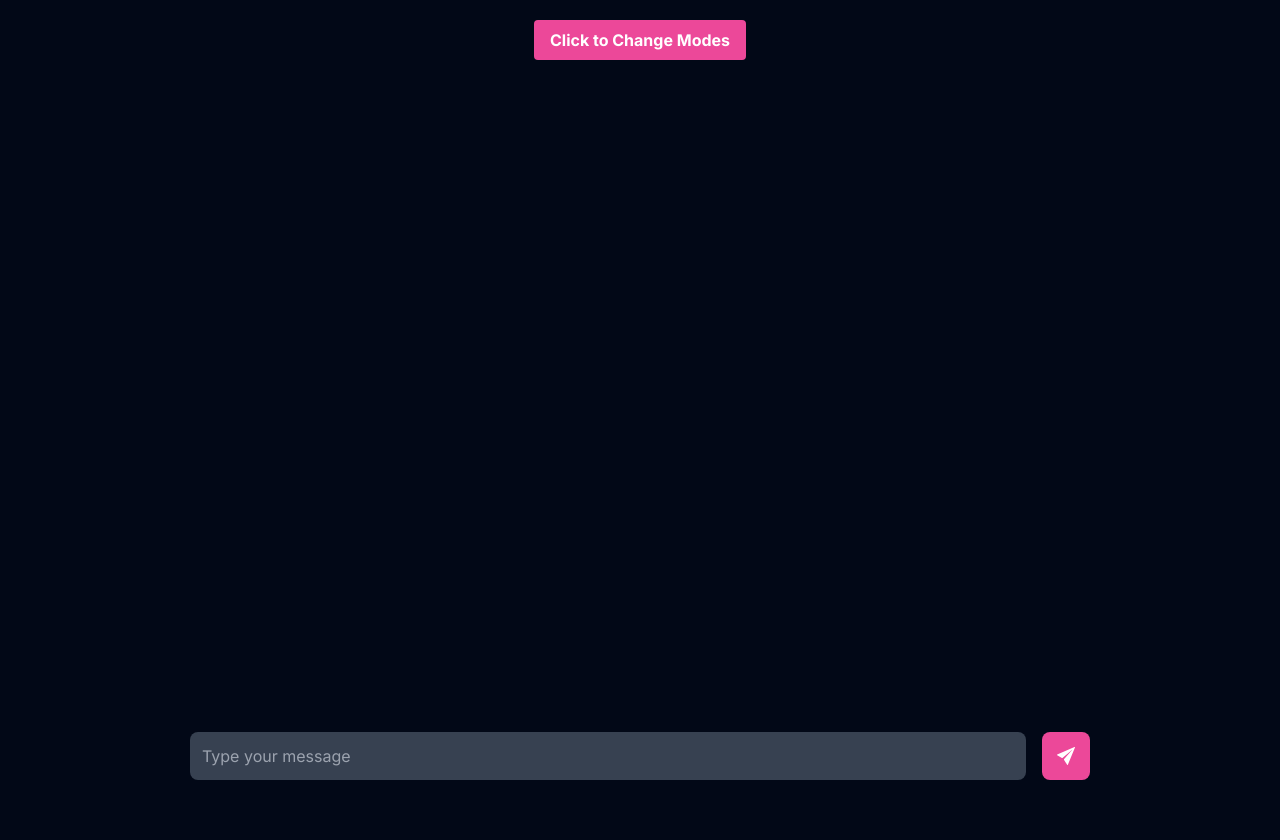
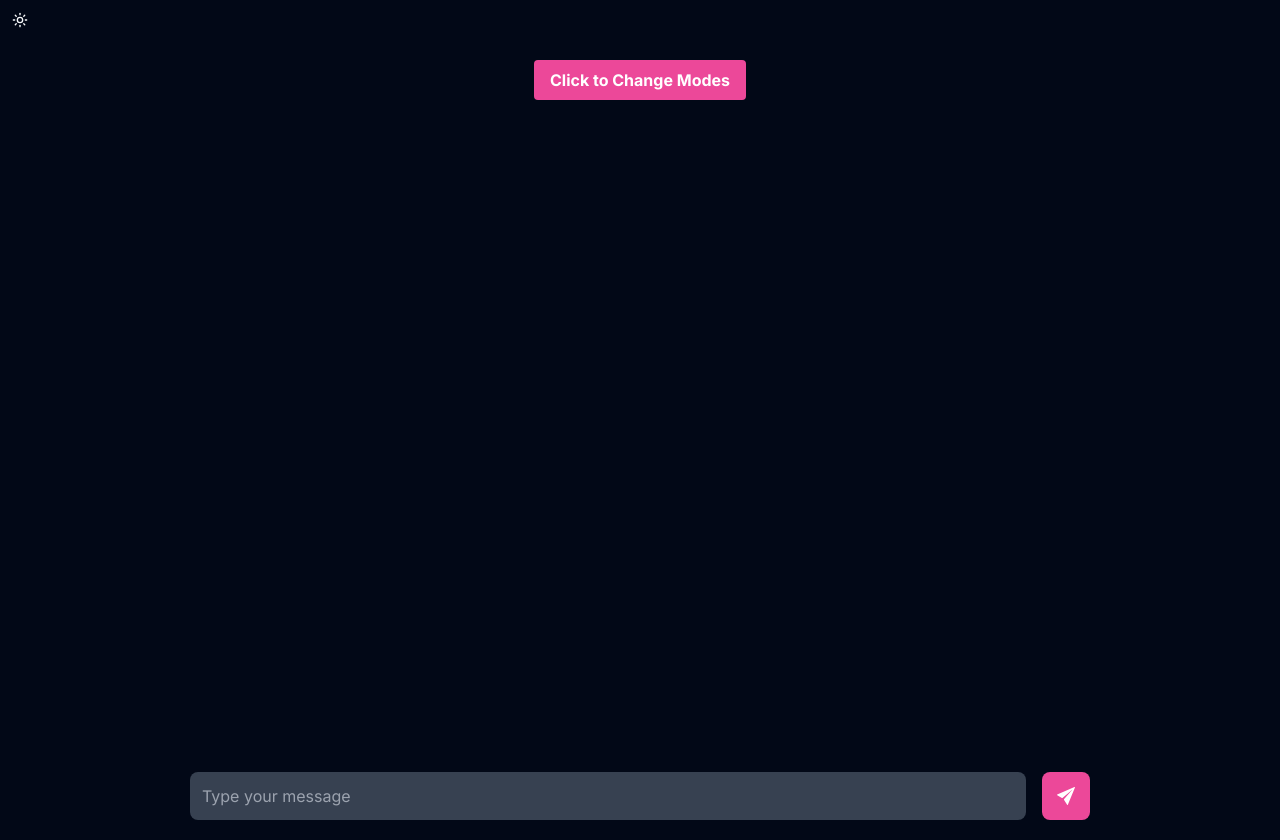
Before and after one commit to tech-monarch/Code-Clan-Team-1-AI-Project, a React (Vite) app: page /chat-box in a window 1280 px wide. Before the commit the page ends 800 px from the top, so only its background shows below. Built offline with nearby package versions, Linux system fonts and the light colour scheme.

Commit message:
set theme across all pages

```diff
--- a/src/App.jsx
+++ b/src/App.jsx
@@ -6,10 +6,11 @@ import {
 } from "react-router-dom";
 import { Chat, LandingPage } from "./components";
 import Error404 from "./components/pages/Error404";
-import { ThemeProvider } from "@/components/theme-provider";
+// import { ThemeProvider } from "@/components/theme-provider";
 import Auth from "./components/Auth";
 import Login from "./components/pages/Login";
 import Signup from "./components/pages/Signup";
+import { ModeToggle } from "./components/mode-toggle";
 
 const router = createBrowserRouter(
   createRoutesFromElements(
@@ -26,9 +27,10 @@ const router = createBrowserRouter(
 );
 const App = () => {
   return (
-    <ThemeProvider defaultTheme="dark" storageKey="vite-ui-theme">
+    <>
+      <ModeToggle />
       <RouterProvider router={router} />
-    </ThemeProvider>
+    </>
   );
 };
 
--- a/src/components/pages/LandingPage.jsx
+++ b/src/components/pages/LandingPage.jsx
@@ -1,11 +1,11 @@
 import { Link } from "react-router-dom";
-import { ModeToggle } from "../mode-toggle";
+// import { ModeToggle } from "../mode-toggle";
 import { Button } from "../ui/button";
 
 const LandingPage = () => {
   return (
     <div>
-      <ModeToggle />
+
       <Button>
         <Link to="/auth">Get Started</Link>
       </Button>
--- a/src/main.jsx
+++ b/src/main.jsx
@@ -1,10 +1,13 @@
-import { StrictMode } from 'react'
-import { createRoot } from 'react-dom/client'
-import './index.css'
-import App from './App.jsx'
+import { StrictMode } from "react";
+import { createRoot } from "react-dom/client";
+import "./index.css";
+import App from "./App.jsx";
+import { ThemeProvider } from "./components/theme-provider";
 
-createRoot(document.getElementById('root')).render(
-  <StrictMode>
-    <App />
-  </StrictMode>,
-)
+createRoot(document.getElementById("root")).render(
+  <ThemeProvider defaultTheme="dark" storageKey="vite-ui-theme">
+    <StrictMode>
+      <App />
+    </StrictMode>
+  </ThemeProvider>
+);
```
